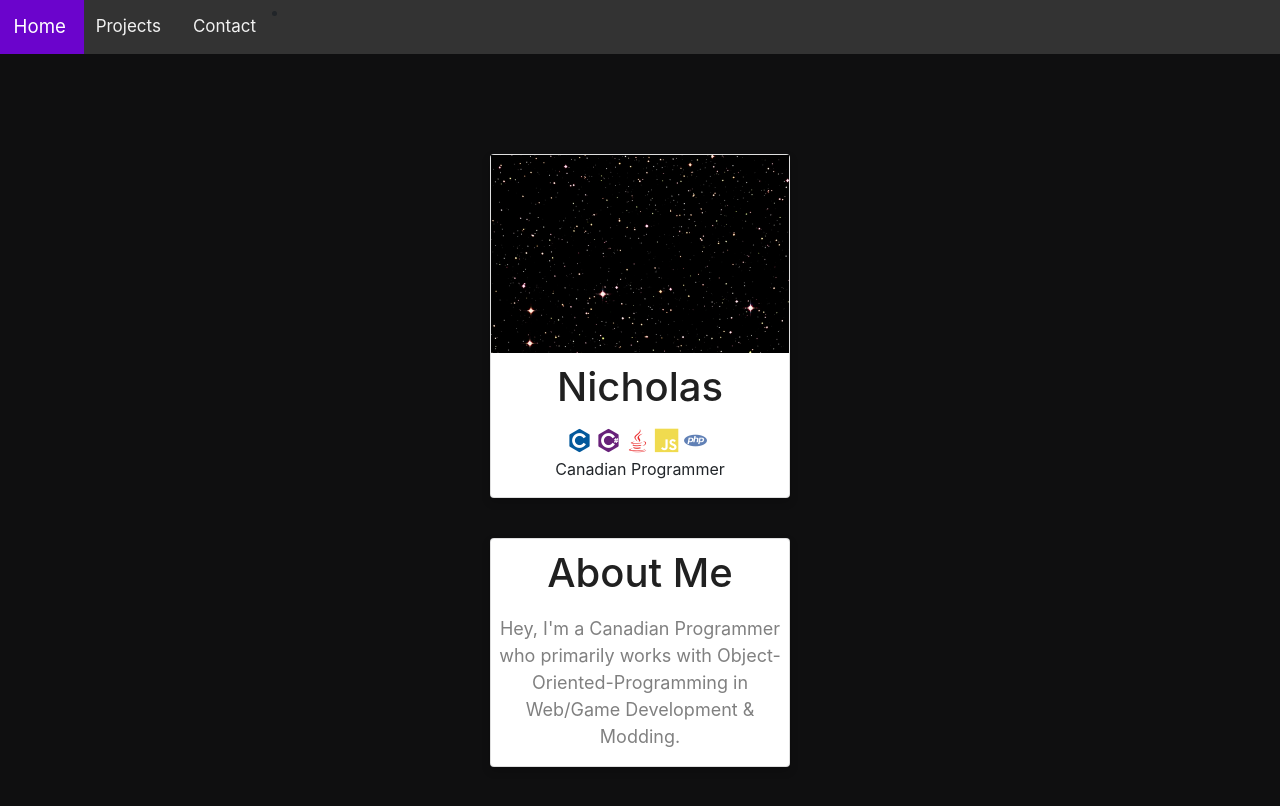
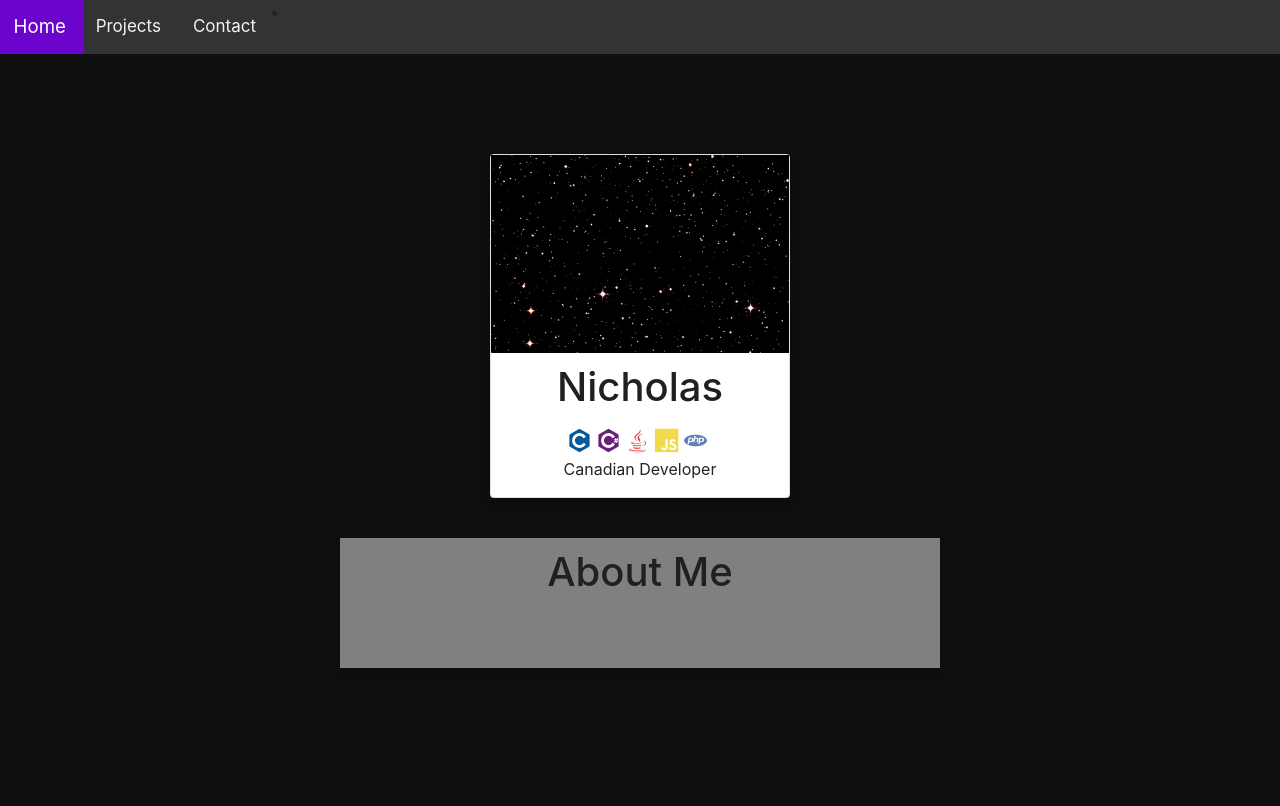
Before and after one commit to nichxlas98/portfolio, a React (Create React App) app: page /#/ in a window 1280 px wide. Shown: the top 806 px of the page. Built offline with nearby package versions, Linux system fonts and the light colour scheme.

Commit message:
miner adjustment to cards and grammer

```diff
--- a/src/Home.js
+++ b/src/Home.js
@@ -38,12 +38,12 @@ export default function Home() {
                   <i class="devicon-javascript-plain colored"></i>
                   <i class="devicon-php-plain colored"></i>
                 </div>
-                <p>Canadian Programmer</p>
+                <p>Canadian Developer</p>
               </div>
               <p>&nbsp;</p>
-              <div className="box box2 card">
+              <div className="box box2 aboutcard">
                 <h1 style= {{ color: "rgb(32, 32, 32)" }}>About Me</h1>
-                <p className="title">Hey, I'm a Canadian Programmer who primarily works with Object-Oriented-Programming in Web/Game Development & Modding.</p>
+                <p className="title">Hey, I'm a Canadian Developer who primarily works with Object-oriented programming in Web and Software Development.</p>
               </div>
           </section>
           <section className="dark"></section>
--- a/src/css/App.css
+++ b/src/css/App.css
@@ -37,6 +37,13 @@
   text-align: center;
 }
 
+.aboutcard {
+  box-shadow: 0 4px 8px 0 rgba(0, 0, 0, 0.2);
+  max-width: 600px;
+  margin: auto;
+  text-align: center;
+}
+
 .title {
   color: grey;
   font-size: 18px;
```
